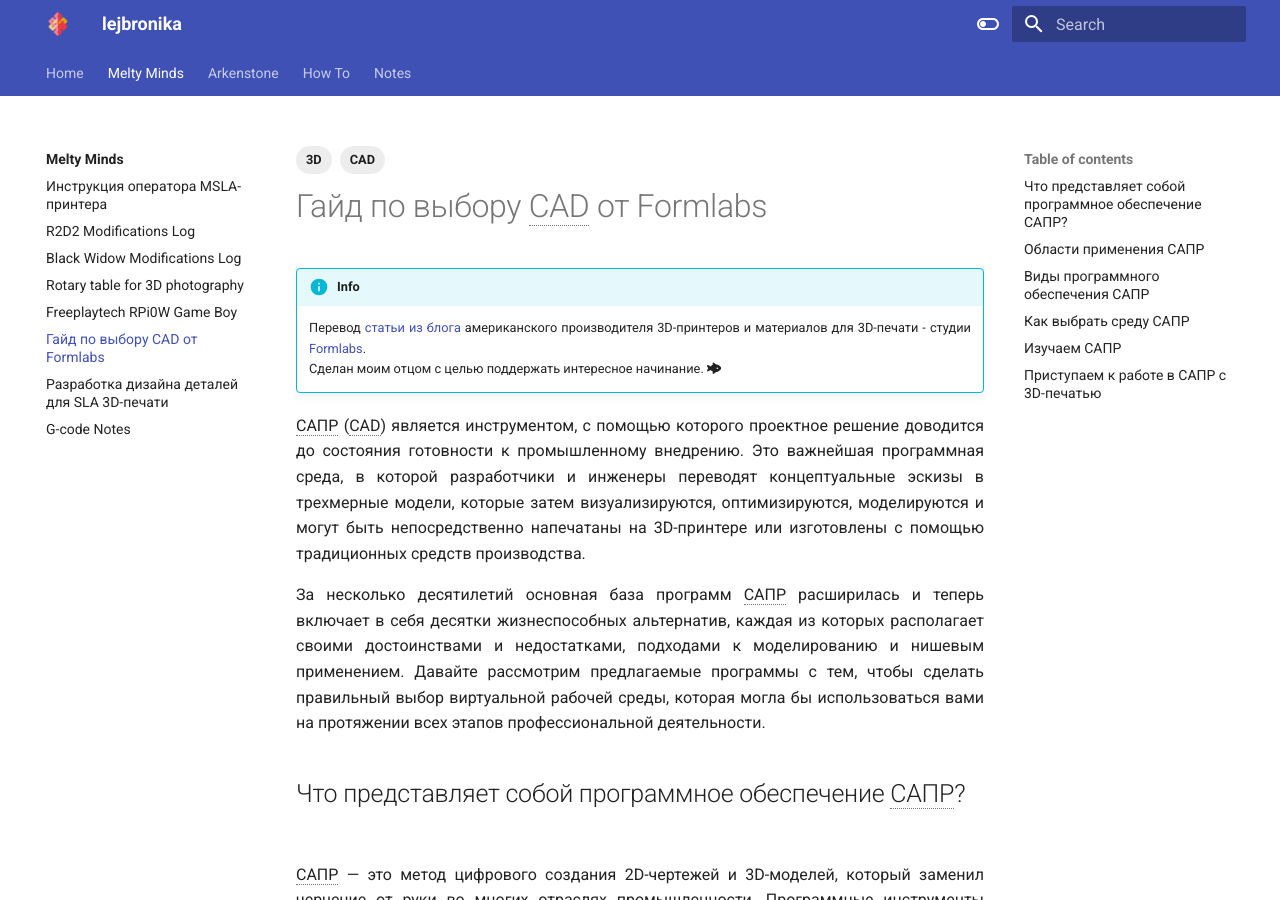
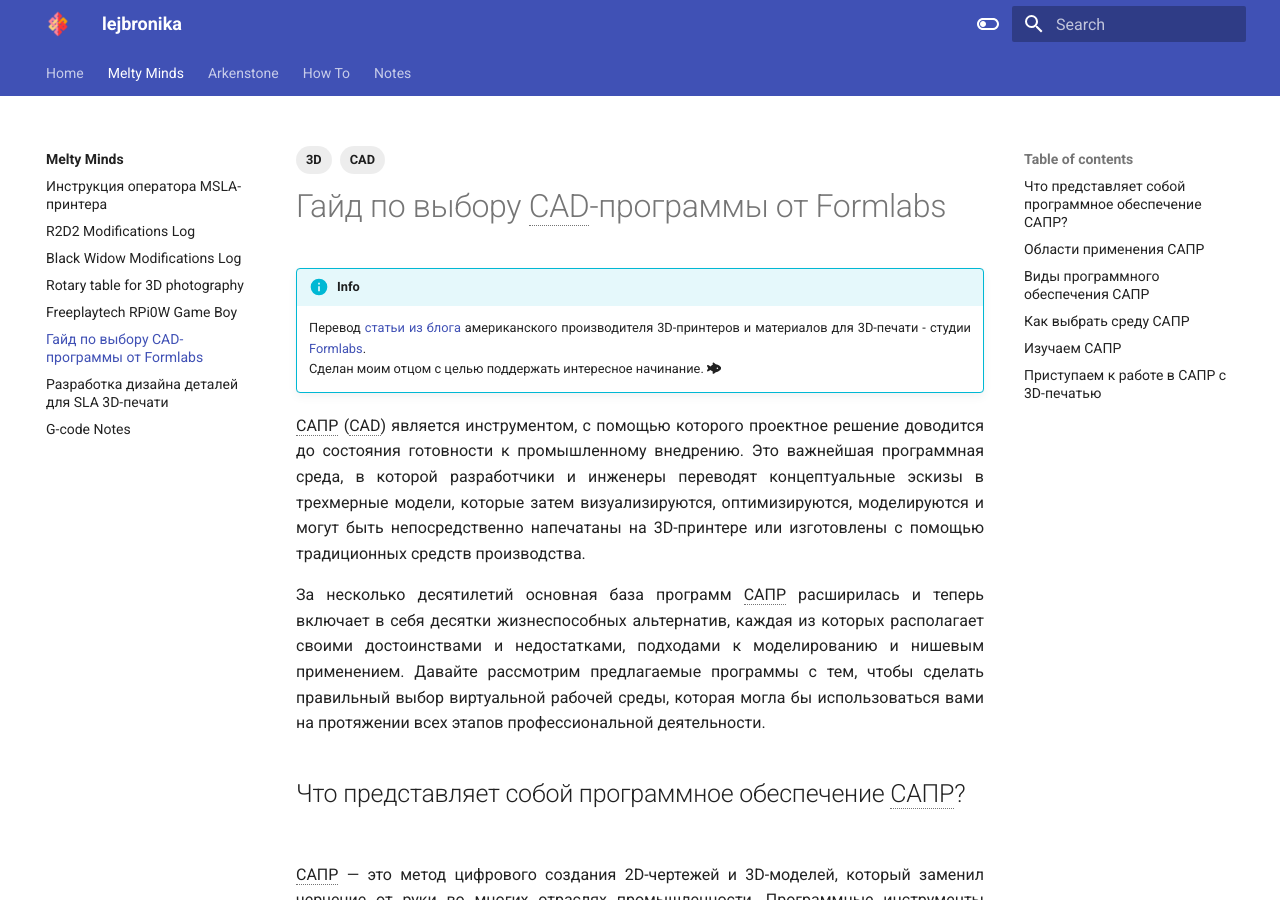
Before and after one commit to lejbronika/knowledge_base, an MkDocs documentation site: the page built from docs/meltyminds/ru_choosing_cad_software_formlabs.md, in a window 1280 px wide and 900 px high. Built offline with MkDocs 1.6.1 and Material for MkDocs 9.7.7, drawn with Linux system fonts in a browser that asks for light colours.

```diff
--- a/docs/meltyminds/ru_choosing_cad_software_formlabs.md
+++ b/docs/meltyminds/ru_choosing_cad_software_formlabs.md
@@ -4,7 +4,7 @@ tags:
     - CAD
 ---
 
-# Гайд по выбору CAD от Formlabs
+# Гайд по выбору CAD-программы от Formlabs
 
 !!! info
     Перевод [статьи из блога](https://formlabs.com/blog/cad-software/) американского производителя 3D-принтеров и материалов для 3D-печати - студии [Formlabs](https://formlabs.com/company/).
```
